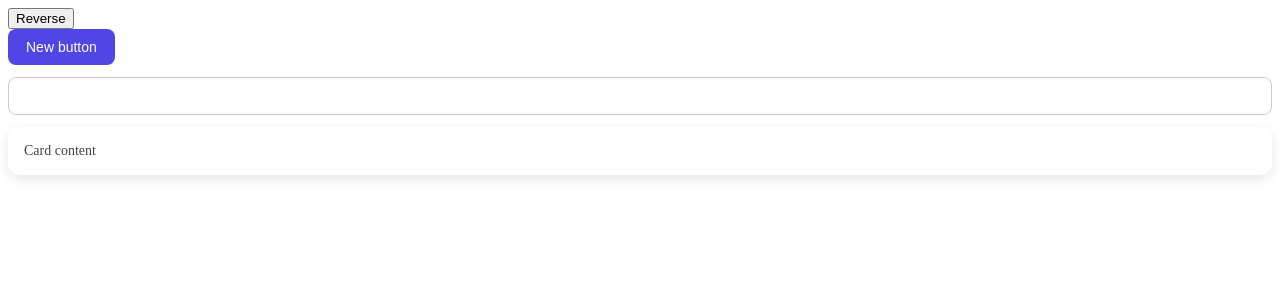
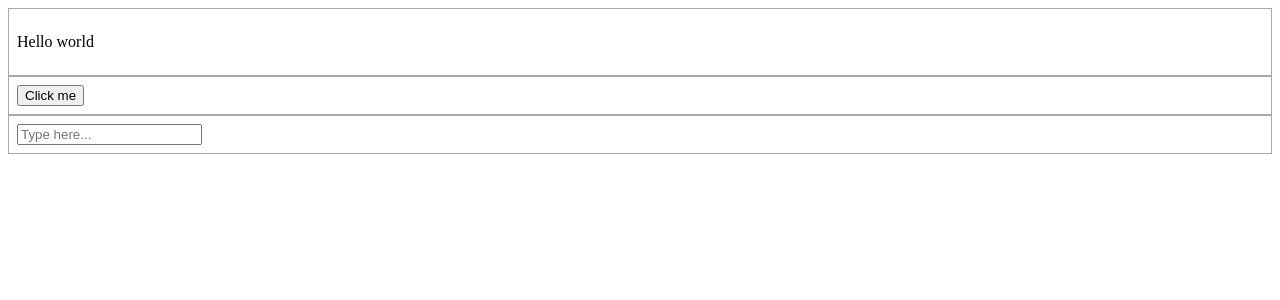
Before and after one commit to Skiperpol/react-master-roadmap, a React (Vite) app in the folder react-and-ecosystem/jsx-drills/playground/: page / in a window 1280 px wide. Shown: the top 300 px of the page. Built offline with nearby package versions, Linux system fonts and the light colour scheme.

Commit message:
feat(08-advanced-jsx): add solution for 04-jsx-as-argument

```diff
--- /dev/null
+++ b/react-and-ecosystem/jsx-drills/playground/src/exercises/08-advanced-jsx/04-jsx-as-argument/solution/App.tsx
@@ -0,0 +1,17 @@
+import type { JSX } from "react";
+
+function wrapWithBox(content: JSX.Element) {
+    return <div style={{ border: "1px solid #aaa", padding: "8px" }}>{content}</div>;
+  }
+
+  const App = () => {
+    return (
+      <div>
+        {wrapWithBox(<p>Hello world</p>)}
+        {wrapWithBox(<button>Click me</button>)}
+        {wrapWithBox(<input placeholder="Type here..." />)}
+      </div>
+    );
+  };
+
+  export default App
--- a/react-and-ecosystem/jsx-drills/playground/src/main.tsx
+++ b/react-and-ecosystem/jsx-drills/playground/src/main.tsx
@@ -1,6 +1,6 @@
 import { StrictMode } from 'react'
 import { createRoot } from 'react-dom/client'
-import App from './exercises/08-advanced-jsx/03-array-of-components/solution/App'
+import App from './exercises/08-advanced-jsx/04-jsx-as-argument/solution/App'
 
 createRoot(document.getElementById('root')!).render(
   <StrictMode>
```
